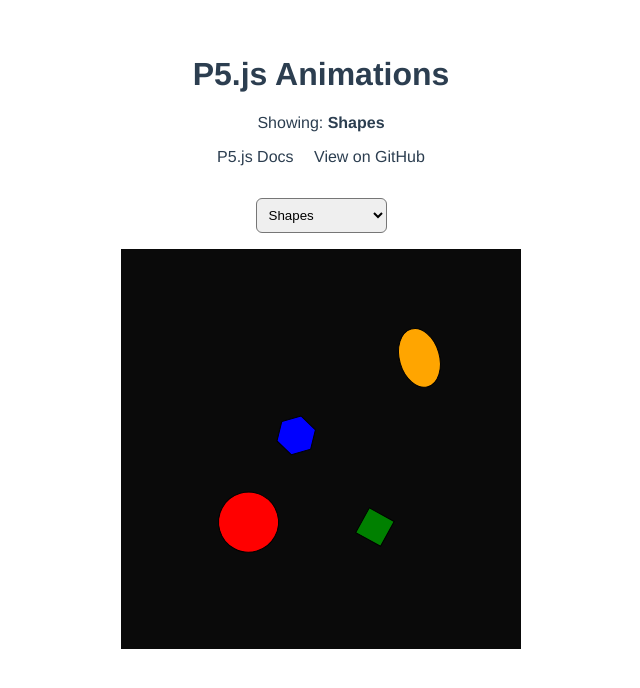
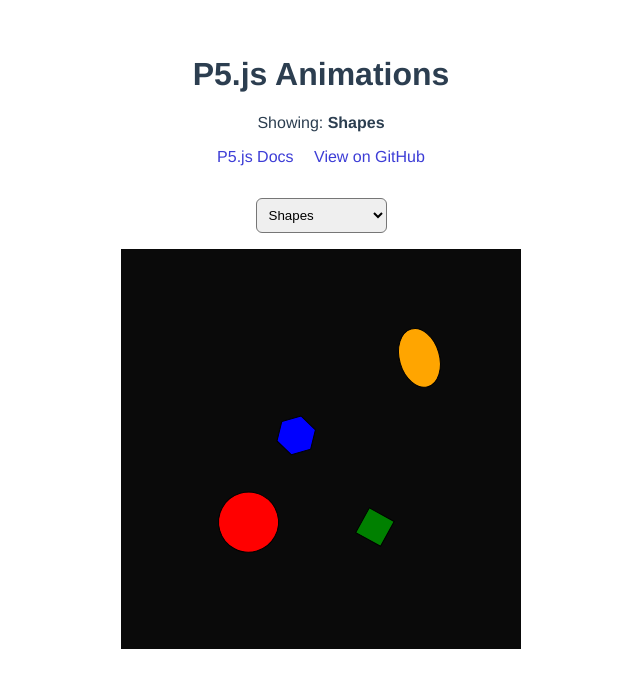
Before and after one commit to StillScripts/p5-starter, a website built with Vite: page index.html in a window 1280 px wide. Shown: the whole page, without its empty margins (319-959 px from the left). Built offline with nearby package versions, Linux system fonts and the light colour scheme.

Commit message:
Update link color

```diff
--- a/src/style.css
+++ b/src/style.css
@@ -31,4 +31,5 @@ a:hover {
 
 .link {
   margin: 8px;
+  color: rgb(61, 61, 214);
 }
```
